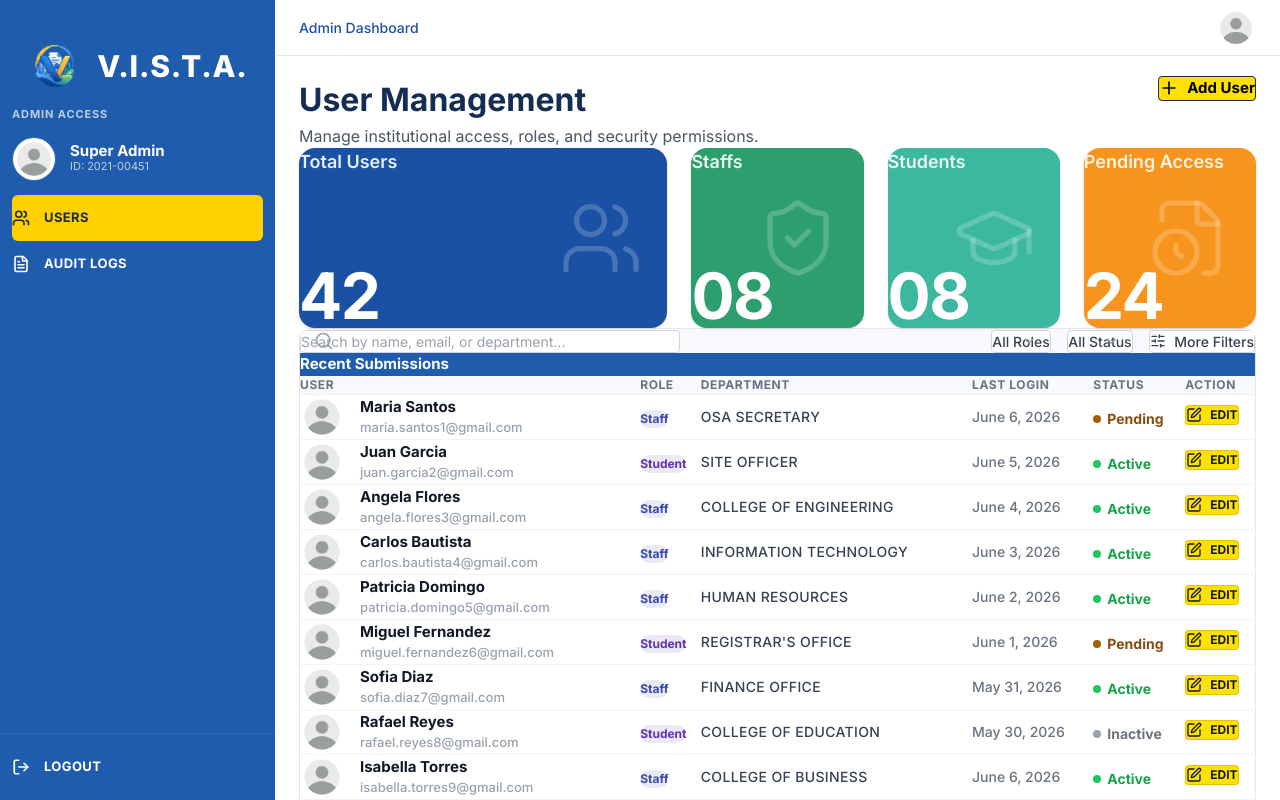
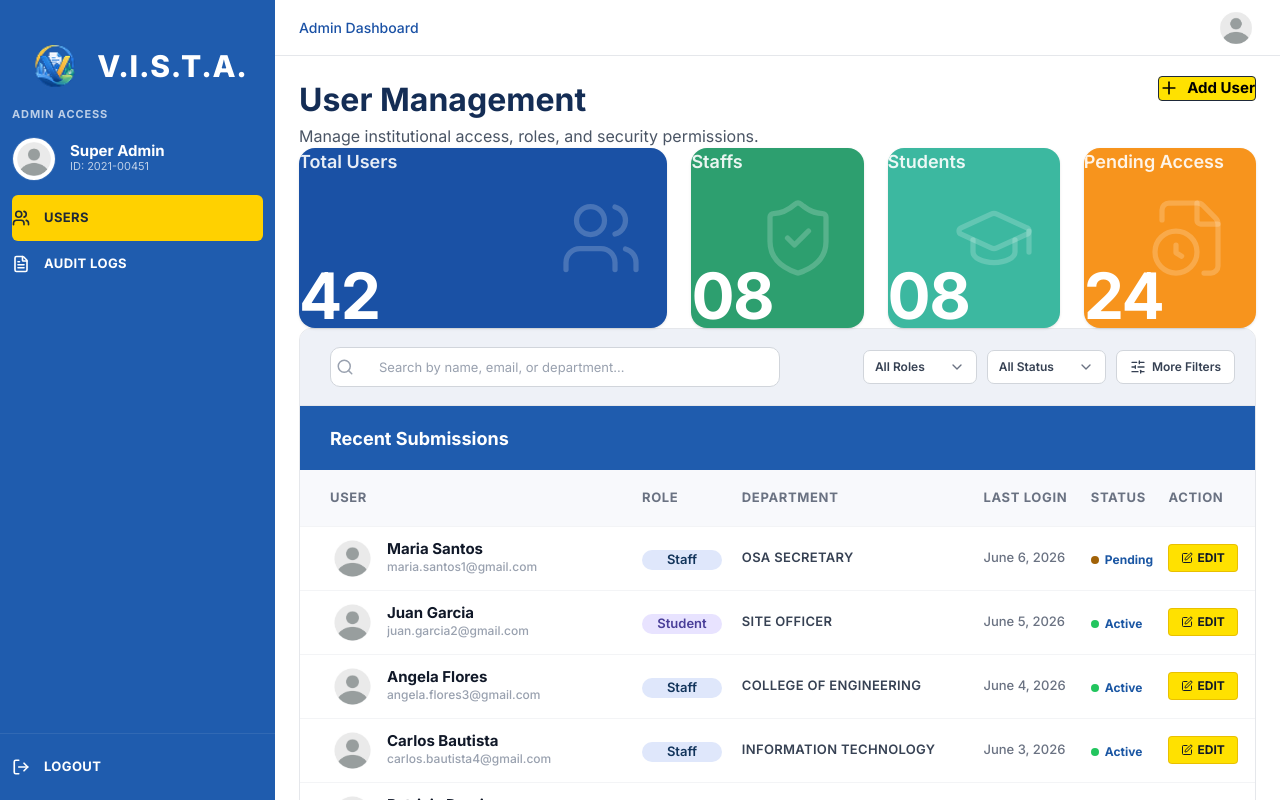
Before and after one commit to V-I-S-T-A/VISTA-WEB, a React (Vite) app: page /admin/dashboard in a window 1280 px wide. Shown: the top 800 px of the page. Built offline with nearby package versions, Linux system fonts and the light colour scheme; a web font is replaced by a local one.

Commit message:
refactor(recent-submissions): refine table spacing and alignment for better readability

```diff
--- a/src/modules/admin/components/dashboard/RecentSubmissionsTable.jsx
+++ b/src/modules/admin/components/dashboard/RecentSubmissionsTable.jsx
@@ -1,8 +1,9 @@
-import { useMemo, useState } from 'react'
-import { Search, SlidersHorizontal, SquarePen, ChevronDown } from 'lucide-react'
+import { useEffect, useMemo, useRef, useState } from 'react'
+import { Search, SlidersHorizontal, SquarePen, ChevronDown, Check } from 'lucide-react'
 import defaultUser from '../../../../assets/shared/default_user.jpg'
 
 const PAGE_SIZE = 50
+const CONTENT_PADDING = '30px'
 
 const FIRST_NAMES = [
   'Maria', 'Juan', 'Angela', 'Carlos', 'Patricia', 'Miguel', 'Sofia', 'Rafael',
@@ -31,6 +32,9 @@ const DEPARTMENTS = [
 
 const ROLES = ['Staff', 'Student']
 const STATUSES = ['Active', 'Pending', 'Inactive']
+
+const ROLE_OPTIONS = ['All Roles', ...ROLES]
+const STATUS_OPTIONS = ['All Status', ...STATUSES]
 
 const LAST_LOGINS = [
   'June 6, 2026',
@@ -77,14 +81,104 @@ function StatusBadge({ status }) {
   return (
     <span
       style={{ color: config.text }}
-      className="inline-flex items-center gap-1.5 font-inter text-sm font-bold"
+      className="inline-flex items-center gap-1.5 font-inter font-bold" style={{ fontSize: '12px' }}
     >
       <span
         style={{ backgroundColor: config.dot }}
-        className="h-2 w-2 rounded-full"
+        className="h-2 w-2 rounded-full flex-shrink-0"
       />
       {status}
     </span>
+  )
+}
+
+/**
+ * Custom dropdown that visually matches the previous native <select>
+ * (same border, radius, padding, type styles) but renders its own
+ * menu so it can be styled consistently across browsers/OSes.
+ */
+function FilterDropdown({ label, options, value, onChange }) {
+  const [isOpen, setIsOpen] = useState(false)
+  const containerRef = useRef(null)
+
+  useEffect(() => {
+    if (!isOpen) return
+
+    function handleClickOutside(event) {
+      if (containerRef.current && !containerRef.current.contains(event.target)) {
+        setIsOpen(false)
+      }
+    }
+
+    function handleKeyDown(event) {
+      if (event.key === 'Escape') setIsOpen(false)
+    }
+
+    document.addEventListener('mousedown', handleClickOutside)
+    document.addEventListener('keydown', handleKeyDown)
+    return () => {
+      document.removeEventListener('mousedown', handleClickOutside)
+      document.removeEventListener('keydown', handleKeyDown)
+    }
+  }, [isOpen])
+
+  function handleSelect(option) {
+    onChange(option)
+    setIsOpen(false)
+  }
+
+  return (
+    <div className="relative" ref={containerRef}>
+      <button
+        type="button"
+        onClick={() => setIsOpen((prev) => !prev)}
+        aria-haspopup="listbox"
+        aria-expanded={isOpen}
+        aria-label={label}
+        className="appearance-none bg-white font-inter font-semibold text-gray-700 outline-none cursor-pointer inline-flex items-center gap-6 hover:bg-gray-50 transition-colors whitespace-nowrap"
+        style={{
+          border: '1.5px solid #d1d5db',
+          borderRadius: '7px',
+          padding: '7px 11px',
+          fontSize: '12px',
+        }}
+      >
+        {value}
+        <ChevronDown
+          className="pointer-events-none h-4 w-4 flex-shrink-0 text-gray-500 transition-transform"
+          style={{ transform: isOpen ? 'rotate(180deg)' : 'none' }}
+          aria-hidden="true"
+        />
+      </button>
+
+      {isOpen && (
+        <div
+          role="listbox"
+          className="absolute left-0 top-full z-10 mt-1.5 w-full overflow-hidden rounded-lg border border-gray-200 bg-white shadow-lg"
+        >
+          {options.map((option) => {
+            const isSelected = option === value
+            return (
+              <button
+                key={option}
+                type="button"
+                role="option"
+                aria-selected={isSelected}
+                onClick={() => handleSelect(option)}
+                className={[
+                  'flex w-full items-center justify-between gap-2 px-3 py-2 text-left font-inter font-semibold transition-colors',
+                  isSelected ? 'bg-[#eef2ff] text-[#1f5cae]' : 'text-gray-700 hover:bg-gray-50',
+                ].join(' ')}
+                style={{ fontSize: '12px' }}
+              >
+                {option}
+                {isSelected && <Check className="h-3.5 w-3.5 flex-shrink-0" aria-hidden="true" />}
+              </button>
+            )
+          })}
+        </div>
+      )}
+    </div>
   )
 }
 
@@ -119,7 +213,6 @@ export default function RecentSubmissionsTable() {
     return filteredUsers.slice(start, start + PAGE_SIZE)
   }, [filteredUsers, safeCurrentPage])
 
-  // Pagination is only shown when total filtered users >= 50
   const showPagination = filteredUsers.length >= 50
 
   const showingCount = paginatedUsers.length
@@ -144,7 +237,6 @@ export default function RecentSubmissionsTable() {
     setCurrentPage(Math.min(Math.max(page, 1), totalPages))
   }
 
-  // Show a windowed set of page numbers (max 5 visible at a time)
   const pageNumbers = useMemo(() => {
     if (totalPages <= 5) {
       return Array.from({ length: totalPages }, (_, i) => i + 1)
@@ -160,86 +252,101 @@ export default function RecentSubmissionsTable() {
   }, [totalPages, safeCurrentPage])
 
   return (
-    <section className="overflow-hidden rounded-xl border border-gray-200 bg-white w-full mt-4">
+    <section className="overflow-hidden rounded-xl border border-gray-200 bg-white mx-4 sm:mx-6 lg:mx-8 my-4">
+
       {/* ── Toolbar ── */}
-      <div className="flex flex-col gap-4 xl:flex-row xl:items-center xl:justify-between px-6 py-4 bg-[#f8f9fc]">
+      <div className="bg-[#eef1f7] border-b border-gray-200 px-4 py-3">
+        <div className="flex items-center justify-between gap-4 h-auto">
           {/* Search */}
-        <div className="relative w-full max-w-[380px]">
+          <div
+            className="relative flex-shrink-0"
+            style={{
+              width: '480px',
+              paddingTop: '18px',
+              paddingBottom: '18px',
+              paddingLeft: CONTENT_PADDING,
+            }}
+          >
             <Search
-            className="pointer-events-none absolute left-3.5 top-1/2 h-5 w-5 -translate-y-1/2 text-gray-400"
-            aria-hidden="true"
+              className="pointer-events-none absolute left-4 top-1/2 -translate-y-1/2 text-gray-400"
+              style={{ width: '58px', height: '18px' }}
             />
+
             <input
               type="search"
               value={search}
-            onChange={(event) => handleSearchChange(event.target.value)}
+              onChange={(e) => handleSearchChange(e.target.value)}
               placeholder="Search by name, email, or department..."
-            className="w-full rounded border border-gray-300 bg-white py-2.5 pl-11 pr-4 font-inter text-[14px] text-gray-700 outline-none placeholder:text-gray-400 focus:border-[#1a51a5]"
+              className="w-full bg-white font-inter text-gray-600 placeholder:text-gray-400 outline-none"
+              style={{
+                height: '40px',
+                border: '1.5px solid #d1d5db',
+                borderRadius: '10px',
+                padding: '0 16px 0 48px',
+                fontSize: '13px',
+                lineHeight: '52px',
+              }}
             />
           </div>
 
           {/* Filters */}
-        <div className="flex flex-wrap items-center gap-4">
-          {/* Role filter */}
-          <div className="relative">
-            <select
+          <div
+            className="flex items-center gap-2.5"
+            style={{
+              paddingRight: '20px',
+            }}
+          >
+            <FilterDropdown
+              label="Filter by role"
+              options={ROLE_OPTIONS}
               value={roleFilter}
-              onChange={(event) => handleRoleChange(event.target.value)}
-              className="appearance-none rounded border border-gray-300 bg-white py-2.5 pl-4 pr-10 font-inter text-[14px] font-medium text-gray-700 outline-none"
-            >
-              <option>All Roles</option>
-              <option>Staff</option>
-              <option>Student</option>
-            </select>
-            <ChevronDown
-              className="pointer-events-none absolute right-3.5 top-1/2 h-4 w-4 -translate-y-1/2 text-gray-400"
-              aria-hidden="true"
+              onChange={handleRoleChange}
             />
-          </div>
 
-          {/* Status filter */}
-          <div className="relative">
-            <select
+            <FilterDropdown
+              label="Filter by status"
+              options={STATUS_OPTIONS}
               value={statusFilter}
-              onChange={(event) => handleStatusChange(event.target.value)}
-              className="appearance-none rounded border border-gray-300 bg-white py-2.5 pl-4 pr-10 font-inter text-[14px] font-medium text-gray-700 outline-none"
-            >
-              <option>All Status</option>
-              <option>Active</option>
-              <option>Pending</option>
-              <option>Inactive</option>
-            </select>
-            <ChevronDown
-              className="pointer-events-none absolute right-3.5 top-1/2 h-4 w-4 -translate-y-1/2 text-gray-400"
-              aria-hidden="true"
+              onChange={handleStatusChange}
             />
-          </div>
 
-          {/* More Filters */}
             <button
               type="button"
-            className="inline-flex items-center gap-2 rounded border border-gray-300 bg-white px-5 py-2.5 font-inter text-[14px] font-medium text-gray-700 hover:bg-gray-50 transition-colors"
+              className="inline-flex items-center gap-1.5 bg-white font-inter font-semibold text-gray-700 hover:bg-gray-50 transition-colors whitespace-nowrap"
+              style={{
+                border: '1.5px solid #d1d5db',
+                borderRadius: '7px',
+                padding: '7px 13px',
+                fontSize: '12px',
+              }}
             >
               <SlidersHorizontal className="h-4 w-4" aria-hidden="true" />
               More Filters
             </button>
           </div>
         </div>
+      </div>
 
       {/* ── Section header ── */}
-      <div className="bg-[#1f5cae] px-6 py-4">
-        <h3 className="font-inter text-[15px] font-bold text-white">Recent Submissions</h3>
+      <div
+        className="bg-[#1f5cae] h-16 flex items-center"
+        style={{ paddingLeft: CONTENT_PADDING }}
+      >
+        <h3 className="font-inter text-[18px] font-bold text-white">
+          Recent Submissions
+        </h3>
       </div>
 
       {/* ── Table ── */}
       <div className="overflow-x-auto">
         <table className="min-w-full border-collapse">
           <thead>
-            <tr className="border-b border-gray-100 bg-[#f8f9fc]">
+            <tr className="h-14 border-b border-gray-100 bg-[#f8f9fc] ">
               {['USER', 'ROLE', 'DEPARTMENT', 'LAST LOGIN', 'STATUS', 'ACTION'].map((heading) => (
                 <th
                   key={heading}
-                  className="px-6 py-4 text-left font-inter text-[12px] font-bold uppercase tracking-wider text-gray-500"
+                  className="px-5 py-2.5 text-left font-inter text-[13px] font-bold uppercase tracking-wider text-gray-500"
+                  style={heading === 'USER' ? { paddingLeft: CONTENT_PADDING } : undefined}
                 >
                   {heading}
                 </th>
@@ -257,53 +364,61 @@ export default function RecentSubmissionsTable() {
               paginatedUsers.map((user) => (
                 <tr
                   key={user.id}
-                  className="border-b border-gray-100 transition-colors last:border-b-0 hover:bg-[#f7f9ff]"
+                  className="h-16 border-b border-gray-100 transition-colors last:border-b-0 hover:bg-[#f7f9ff]"
                 >
                   {/* User */}
-                  <td className="px-6 py-4">
-                    <div className="flex items-center gap-4">
+                  <td className="px-5 py-2.5" style={{ paddingLeft: CONTENT_PADDING }}>
+                    <div className="flex items-center gap-3">
                       <img
                         src={user.avatar}
                         alt=""
-                        className="h-11 w-11 flex-shrink-0 rounded-full object-cover"
+                        className="flex-shrink-0 rounded-full object-cover"
+                        style={{ width: '45px', height: '45px' }}
                         aria-hidden="true"
                       />
                       <div className="min-w-0">
-                        <p className="font-inter text-[15px] font-bold text-gray-900">{user.name}</p>
-                        <p className="max-w-[200px] truncate font-inter text-[13px] font-medium text-gray-400 mt-0.5">{user.email}</p>
+                        <p className="font-inter font-bold text-gray-900 leading-tight" style={{ fontSize: '15px' }}>{user.name}</p>
+                        <p className="max-w-[200px] truncate font-inter font-medium text-gray-400 mt-0.5" style={{ fontSize: '12px' }}>{user.email}</p>
                       </div>
                     </div>
                   </td>
 
                   {/* Role */}
-                  <td className="px-6 py-4">
-                    <span className={`inline-flex rounded-full px-3.5 py-1 font-inter text-[12px] font-bold ${
-                      user.role === 'Staff' ? 'bg-[#e8eaf6] text-[#3949ab]' : 'bg-[#ede7f6] text-[#5e35b1]'
-                    }`}>
+                  <td className="px-5 py-2.5">
+                    <span
+                      className={`inline-flex items-center justify-center rounded-full px-7 py-3 font-inter font-semibold ${user.role === 'Staff'
+                        ? 'bg-[#dfe7fb] text-[#12345b]'
+                        : 'bg-[#e8e3ff] text-[#4a3f99]'
+                        }`}
+                      style={{ fontSize: '13px', minWidth: '80px' }}
+                    >
                       {user.role}
                     </span>
                   </td>
 
                   {/* Department */}
-                  <td className="px-6 py-4 font-inter text-[14px] font-medium uppercase tracking-wide text-gray-700">
+                  <td className="px-5 py-2.5 font-inter font-semibold uppercase tracking-wide text-gray-700" style={{ fontSize: '13px' }}>
                     {user.department}
                   </td>
 
                   {/* Last Login */}
-                  <td className="px-6 py-4 font-inter text-[14px] font-medium text-gray-500">{user.lastLogin}</td>
+                  <td className="px-5 py-2.5 font-inter font-medium text-gray-500 whitespace-nowrap" style={{ fontSize: '13px' }}>
+                    {user.lastLogin}
+                  </td>
 
                   {/* Status */}
-                  <td className="px-6 py-4">
+                  <td className="px-5 py-2.5 style={{ fontSize: '13px'}}">
                     <StatusBadge status={user.status} />
                   </td>
 
                   {/* Action */}
-                  <td className="px-6 py-4">
+                  <td className="px-5 py-2.5">
                     <button
                       type="button"
-                      className="inline-flex items-center gap-2 rounded bg-[#ffe100] px-4 py-2 font-inter text-[12px] font-bold text-gray-900 transition hover:bg-[#e6c900] active:scale-95 border border-[#d4a000]/50"
+                      className="inline-flex items-center gap-1 rounded bg-[#ffe100] font-inter font-bold text-gray-900 transition hover:bg-[#e6c900] active:scale-95 border border-[#d4a000]/50"
+                      style={{ fontSize: '12px', padding: '4px 12px' }}
                     >
-                      <SquarePen className="h-4 w-4" aria-hidden="true" />
+                      <SquarePen style={{ width: '12px', height: '12px' }} aria-hidden="true" />
                       EDIT
                     </button>
                   </td>
@@ -314,50 +429,74 @@ export default function RecentSubmissionsTable() {
         </table>
       </div>
 
-      {/* ── Footer: showing count + pagination ── */}
-      <div className="flex flex-col gap-4 border-t border-gray-100 px-6 py-4 sm:flex-row sm:items-center sm:justify-between">
-        {/* Showing X of Y users */}
-        <p className="font-inter text-[14px] text-gray-500">
+      {/* ── Footer ── */}
+      <div
+        className="flex items-center justify-between border-t border-gray-200 bg-white"
+        style={{
+          paddingLeft: CONTENT_PADDING,
+          paddingRight: CONTENT_PADDING,
+          paddingTop: '12px',
+          paddingBottom: '12px',
+        }}
+      >
+        <p className="font-inter text-[14px] font-medium text-gray-500">
           Showing <span className="font-semibold text-gray-700">{showingCount}</span> of{' '}
           <span className="font-semibold text-gray-700">{totalCount}</span> users
         </p>
 
-        {/* Pagination — only rendered when total users >= 50 */}
         {showPagination && (
-          <div className="flex flex-wrap items-center gap-2">
-            {/* Previous */}
+          <div className="flex items-center gap-2">
             <button
               type="button"
               onClick={() => goToPage(safeCurrentPage - 1)}
               disabled={safeCurrentPage === 1}
-              className="rounded-md border border-gray-200 bg-white px-4 py-1.5 font-inter text-[14px] text-gray-600 transition hover:bg-gray-50 disabled:cursor-not-allowed disabled:opacity-40"
+              className="font-inter font-semibold border rounded-md transition"
+              style={{
+                height: '30px',
+                padding: '0 14px',
+                fontSize: '13px',
+                borderColor: '#d1d5db',
+                backgroundColor: '#f9fafb',
+                color: safeCurrentPage === 1 ? '#9ca3af' : '#374151',
+                cursor: safeCurrentPage === 1 ? 'not-allowed' : 'pointer',
+              }}
             >
               Previous
             </button>
 
-            {/* Page numbers */}
             {pageNumbers.map((page) => (
               <button
                 key={page}
                 type="button"
                 onClick={() => goToPage(page)}
-                className={[
-                  'min-w-[36px] rounded-md border px-3 py-1.5 font-inter text-[14px] font-semibold transition',
-                  page === safeCurrentPage
-                    ? 'border-[#142d55] bg-[#142d55] text-white shadow-sm'
-                    : 'border-gray-200 bg-white text-gray-600 hover:bg-gray-50',
-                ].join(' ')}
+                className="font-inter font-semibold border rounded-md transition"
+                style={{
+                  width: '34px',
+                  height: '30px',
+                  fontSize: '13px',
+                  borderColor: page === safeCurrentPage ? '#002b5c' : '#d1d5db',
+                  backgroundColor: page === safeCurrentPage ? '#002b5c' : '#ffffff',
+                  color: page === safeCurrentPage ? '#ffffff' : '#374151',
+                }}
               >
                 {page}
               </button>
             ))}
 
-            {/* Next */}
             <button
               type="button"
               onClick={() => goToPage(safeCurrentPage + 1)}
               disabled={safeCurrentPage >= totalPages}
-              className="rounded-md border border-gray-200 bg-white px-4 py-1.5 font-inter text-[14px] text-gray-600 transition hover:bg-gray-50 disabled:cursor-not-allowed disabled:opacity-40"
+              className="font-inter font-semibold border rounded-md transition"
+              style={{
+                height: '30px',
+                padding: '0 14px',
+                fontSize: '13px',
+                borderColor: '#d1d5db',
+                backgroundColor: '#ffffff',
+                color: safeCurrentPage >= totalPages ? '#9ca3af' : '#374151',
+                cursor: safeCurrentPage >= totalPages ? 'not-allowed' : 'pointer',
+              }}
             >
               Next
             </button>
```
Lines whose indentation alone changed are shown as unchanged.
